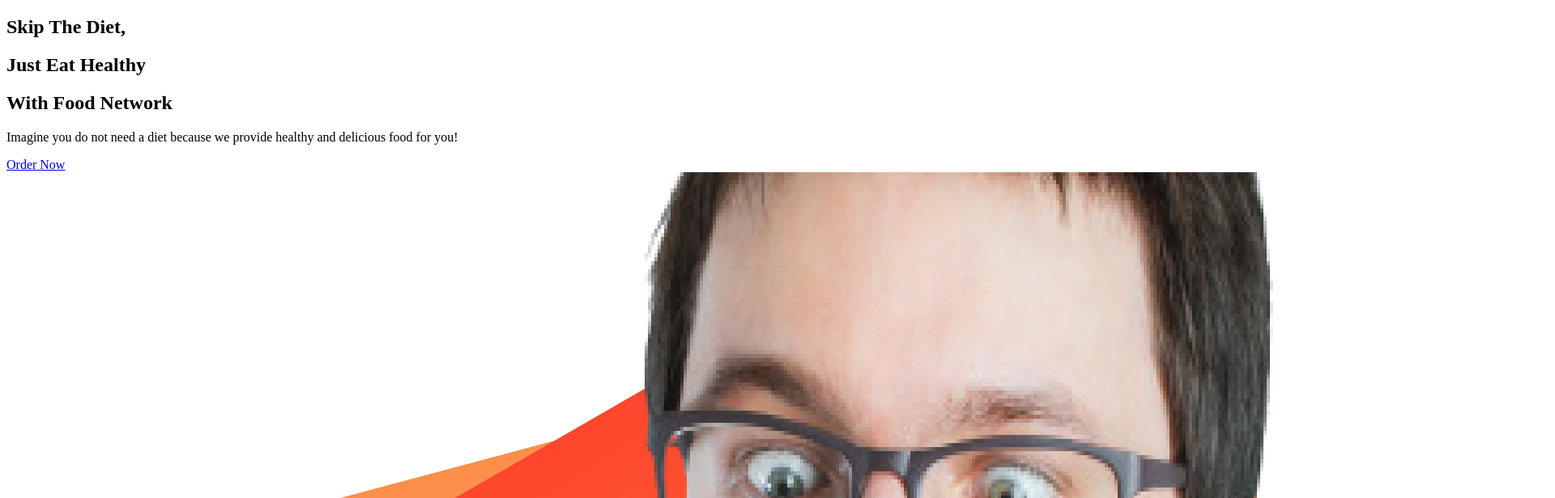
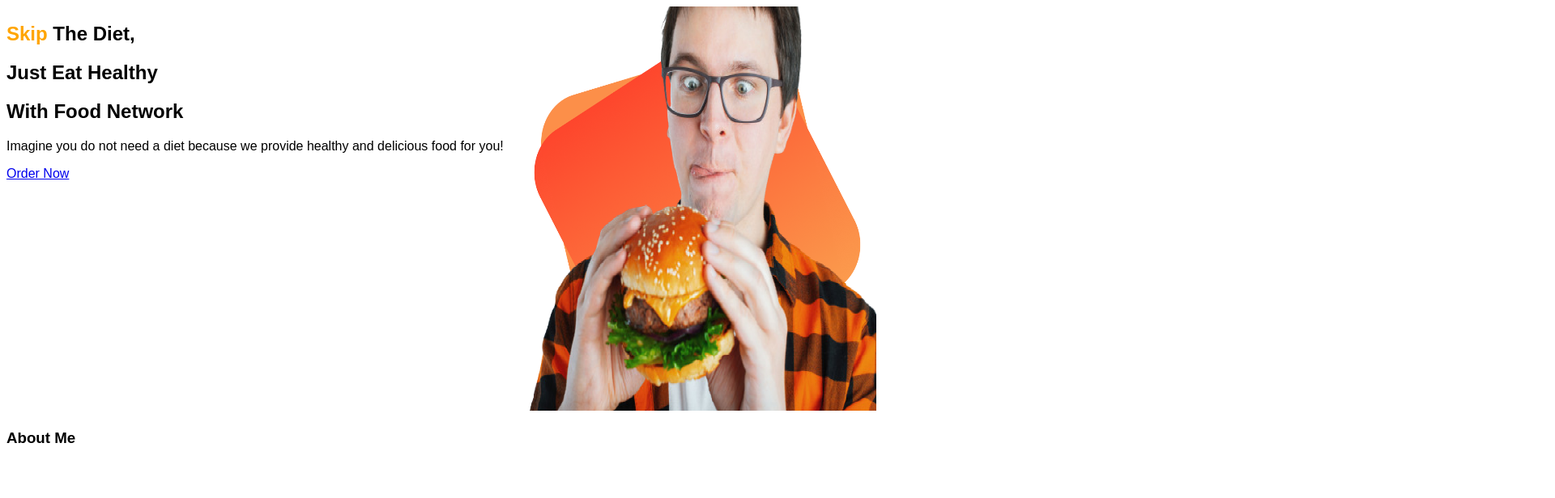
Before and after one commit to zulquar-nine/food-network, a plain HTML site: page index.html in a window 1280 px wide. Shown: the top 616 px of the page at 81% size, 1920 px wide, since content can reach past the window. Drawn offline with Linux system fonts and the light colour scheme.

Commit message:
first commit

```diff
--- a/index.html
+++ b/index.html
@@ -1,22 +1,29 @@
 <!DOCTYPE html>
 <html lang="en">
+
 <head>
     <meta charset="UTF-8">
     <meta http-equiv="X-UA-Compatible" content="IE=edge">
     <meta name="viewport" content="width=device-width, initial-scale=1.0">
     <title>Food-Network</title>
+
+    <link rel="preconnect" href="https://fonts.gstatic.com" crossorigin>
     <link rel="stylesheet" href="style.css">
 </head>
+
 <body>
-    <section><div><h2>Skip The Diet,</h2>
-        <h2>Just Eat Healthy</h2>
-        <h1>With Food Network</h1>
-        <p>Imagine you do not need a diet because we provide healthy and delicious food for you!</p>
-        <a href="www.google.com">Order Now</a>
-    </div>
-    <div><img src="images/male.png" alt=""></div>
+    <section>
+        <div class="half-width">
+            <h2><span class="color">Skip</span> The Diet,</h2>
+            <h2>Just Eat Healthy</h2>
+            <h1>With Food Network</h1>
+            <p>Imagine you do not need a diet because we provide healthy and delicious food for you!</p>
+            <a href="www.google.com">Order Now</a>
+        </div>
+        <div class="half-width"><img src="images/male.png" alt="" width="500" height="500"></div>
     </section>
     <h3>About Me</h3>
     <p></p>
 </body>
+
 </html>
--- a/style.css
+++ b/style.css
@@ -0,0 +1,15 @@
+body{
+    font-family: 'poppins',sans-serif;
+}
+.color{
+    color: orange;
+}
+section{
+    display: flex;
+}
+.half-width {
+    width: 50%;
+}
+.half-width img{
+    width: 70%;
+}
```
Also changed, not shown: images/Project Cover.jpg (added), 2 other files.
